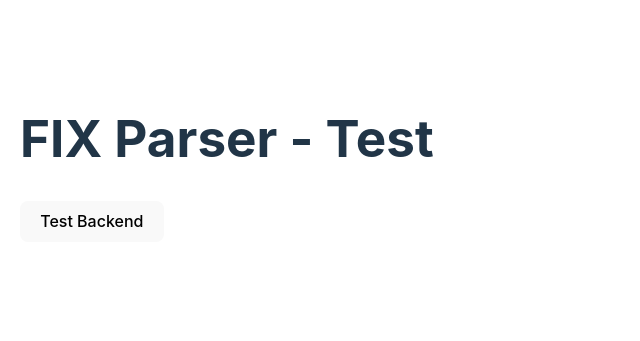
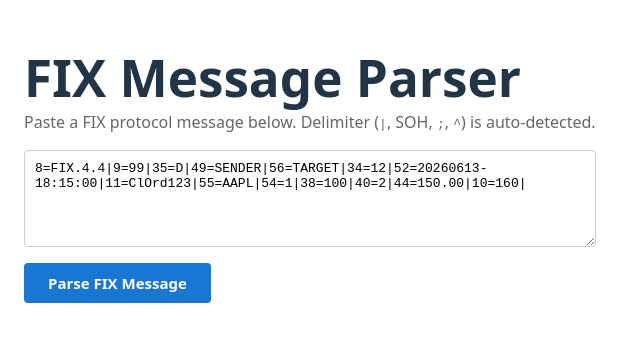
Before and after one commit to amar2796/fix-parser-frontend, a React (Vite) app: page / in a window 1280 px wide. Shown: the part 241-582 px from the top of the page, without its empty margins (0-640 px from the left). Built offline with nearby package versions, Linux system fonts and the light colour scheme.

Commit message:
adding some fix text area to test

```diff
--- a/src/App.jsx
+++ b/src/App.jsx
@@ -1,23 +1,187 @@
 import { useState } from "react";
 
+const BACKEND_URL = "https://fix-parser-backend.onrender.com/api/parse";
+
+const SECTION_STYLES = {
+  header: { bg: "#e3f2fd", border: "#1976d2", label: "Header" },
+  body: { bg: "#e8f5e9", border: "#388e3c", label: "Body" },
+  trailer: { bg: "#fffde7", border: "#fbc02d", label: "Trailer" },
+};
+
+function FieldTable({ rows, sectionKey }) {
+  const style = SECTION_STYLES[sectionKey];
+  if (!rows || rows.length === 0) return null;
+
+  return (
+    <div style={{ marginBottom: "20px" }}>
+      <div
+        style={{
+          background: style.border,
+          color: "#fff",
+          padding: "6px 12px",
+          fontWeight: "bold",
+          borderRadius: "4px 4px 0 0",
+        }}
+      >
+        {style.label}
+      </div>
+      <table style={{ width: "100%", borderCollapse: "collapse", background: style.bg }}>
+        <thead>
+          <tr style={{ textAlign: "left", borderBottom: `2px solid ${style.border}` }}>
+            <th style={{ padding: "6px 10px" }}>Tag</th>
+            <th style={{ padding: "6px 10px" }}>Field Name</th>
+            <th style={{ padding: "6px 10px" }}>Raw Value</th>
+            <th style={{ padding: "6px 10px" }}>Meaning</th>
+          </tr>
+        </thead>
+        <tbody>
+          {rows.map((r, i) => (
+            <tr key={i} style={{ borderBottom: "1px solid #ddd" }}>
+              <td style={{ padding: "6px 10px", fontFamily: "monospace" }}>{r.tag}</td>
+              <td style={{ padding: "6px 10px" }}>{r.name}</td>
+              <td style={{ padding: "6px 10px", fontFamily: "monospace" }}>{r.raw}</td>
+              <td style={{ padding: "6px 10px" }}>{r.meaning}</td>
+            </tr>
+          ))}
+        </tbody>
+      </table>
+    </div>
+  );
+}
+
 function App() {
+  const [input, setInput] = useState(
+    "8=FIX.4.4|9=99|35=D|49=SENDER|56=TARGET|34=12|52=20260613-18:15:00|11=ClOrd123|55=AAPL|54=1|38=100|40=2|44=150.00|10=160|"
+  );
   const [result, setResult] = useState(null);
+  const [loading, setLoading] = useState(false);
+  const [error, setError] = useState(null);
 
-  const testBackend = async () => {
-    const res = await fetch("https://fix-parser-backend.onrender.com/api/parse", {
-      method: "POST",
-      headers: { "Content-Type": "text/plain" },
-      body: "8=FIX.4.4|9=112|35=D|"
-    });
-    const data = await res.json();
-    setResult(data);
+  const handleParse = async () => {
+    setLoading(true);
+    setError(null);
+    setResult(null);
+    try {
+      const res = await fetch(BACKEND_URL, {
+        method: "POST",
+        headers: { "Content-Type": "text/plain" },
+        body: input,
+      });
+      if (!res.ok) {
+        const errData = await res.json();
+        throw new Error(errData.message || "Server error");
+      }
+      const data = await res.json();
+      setResult(data);
+    } catch (err) {
+      setError(err.message || "Failed to reach backend. It may be waking up (cold start) — try again in a moment.");
+    } finally {
+      setLoading(false);
+    }
   };
 
   return (
-    <div style={{ padding: "20px" }}>
-      <h1>FIX Parser - Test</h1>
-      <button onClick={testBackend}>Test Backend</button>
-      {result && <pre>{JSON.stringify(result, null, 2)}</pre>}
+    <div style={{ maxWidth: "900px", margin: "0 auto", padding: "24px", fontFamily: "system-ui, sans-serif" }}>
+      <h1 style={{ marginBottom: "4px" }}>FIX Message Parser</h1>
+      <p style={{ color: "#666", marginTop: 0 }}>
+        Paste a FIX protocol message below. Delimiter (<code>|</code>, SOH, <code>;</code>, <code>^</code>) is auto-detected.
+      </p>
+
+      <textarea
+        value={input}
+        onChange={(e) => setInput(e.target.value)}
+        rows={5}
+        style={{
+          width: "100%",
+          fontFamily: "monospace",
+          fontSize: "13px",
+          padding: "10px",
+          boxSizing: "border-box",
+          border: "1px solid #ccc",
+          borderRadius: "4px",
+        }}
+      />
+
+      <button
+        onClick={handleParse}
+        disabled={loading || !input.trim()}
+        style={{
+          marginTop: "10px",
+          padding: "10px 24px",
+          fontSize: "15px",
+          fontWeight: "bold",
+          background: loading ? "#aaa" : "#1976d2",
+          color: "#fff",
+          border: "none",
+          borderRadius: "4px",
+          cursor: loading ? "default" : "pointer",
+        }}
+      >
+        {loading ? "Parsing..." : "Parse FIX Message"}
+      </button>
+
+      {loading && (
+        <p style={{ color: "#888", marginTop: "10px" }}>
+          Contacting backend — may take up to 50 seconds if it's waking up from sleep...
+        </p>
+      )}
+
+      {error && (
+        <div
+          style={{
+            marginTop: "16px",
+            padding: "12px",
+            background: "#ffebee",
+            border: "1px solid #e57373",
+            borderRadius: "4px",
+            color: "#c62828",
+          }}
+        >
+          {error}
+        </div>
+      )}
+
+      {result && (
+        <div style={{ marginTop: "24px" }}>
+          <div
+            style={{
+              padding: "12px 16px",
+              borderRadius: "4px",
+              marginBottom: "16px",
+              background: result.isValid ? "#e8f5e9" : "#ffebee",
+              border: `2px solid ${result.isValid ? "#388e3c" : "#e57373"}`,
+              color: result.isValid ? "#2e7d32" : "#c62828",
+              fontWeight: "bold",
+            }}
+          >
+            {result.isValid ? "✓ Valid FIX Message" : "✗ Validation Errors Found"}
+            {!result.isValid && (
+              <ul style={{ marginTop: "8px", fontWeight: "normal" }}>
+                {result.validationErrors.map((e, i) => (
+                  <li key={i}>{e}</li>
+                ))}
+              </ul>
+            )}
+          </div>
+
+          <div style={{ display: "flex", gap: "16px", marginBottom: "16px", fontSize: "13px", color: "#555" }}>
+            <div>
+              <strong>Delimiter:</strong>{" "}
+              <code>{result.delimiterDetected === "^" ? "SOH (\\x01)" : result.delimiterDetected}</code>
+            </div>
+            <div>
+              <strong>CheckSum:</strong> calculated {result.checksum.calculated}, actual {result.checksum.actual}
+            </div>
+            <div>
+              <strong>BodyLength:</strong> calculated {result.bodyLength.calculated}, actual {result.bodyLength.actual}
+            </div>
+          </div>
+
+          <FieldTable rows={result.components.header} sectionKey="header" />
+          <FieldTable rows={result.components.body} sectionKey="body" />
+          <FieldTable rows={result.components.trailer} sectionKey="trailer" />
+        </div>
+      )}
     </div>
   );
 }
```
